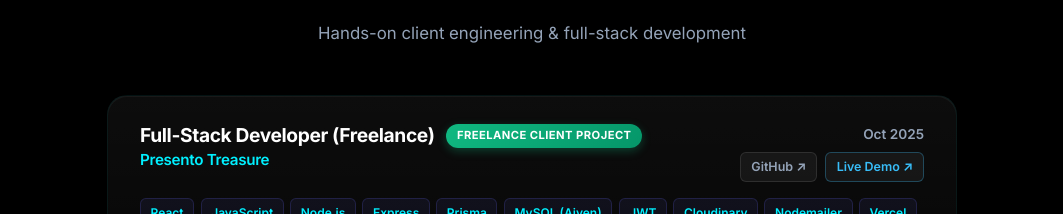
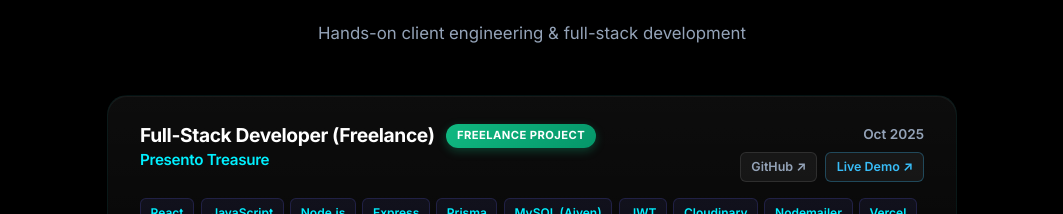
Before and after one commit to adnan275/portfolio, a React (Vite) app: page / in a window 1280 px wide. Shown: the part 6600-6814 px from the top of the page, without its empty margins (108-1171 px from the left). Built offline with nearby package versions, Linux system fonts and the light colour scheme; no server answers.

Commit message:
fix: update experience badge label to Freelance Project

```diff
--- a/src/sections/Experience.jsx
+++ b/src/sections/Experience.jsx
@@ -7,7 +7,7 @@ const experiences = [
         role: 'Full-Stack Developer (Freelance)',
         company: 'Presento Treasure',
         period: 'Oct 2025',
-        type: 'Freelance Client Project',
+        type: 'Freelance Project',
         github: 'https://github.com/adnan275/fullstack_presento',
         live: 'https://fullstack-presento-swaj.vercel.app/',
         techStack: ['React', 'JavaScript', 'Node.js', 'Express', 'Prisma', 'MySQL (Aiven)', 'JWT', 'Cloudinary', 'Nodemailer', 'Vercel'],
```
